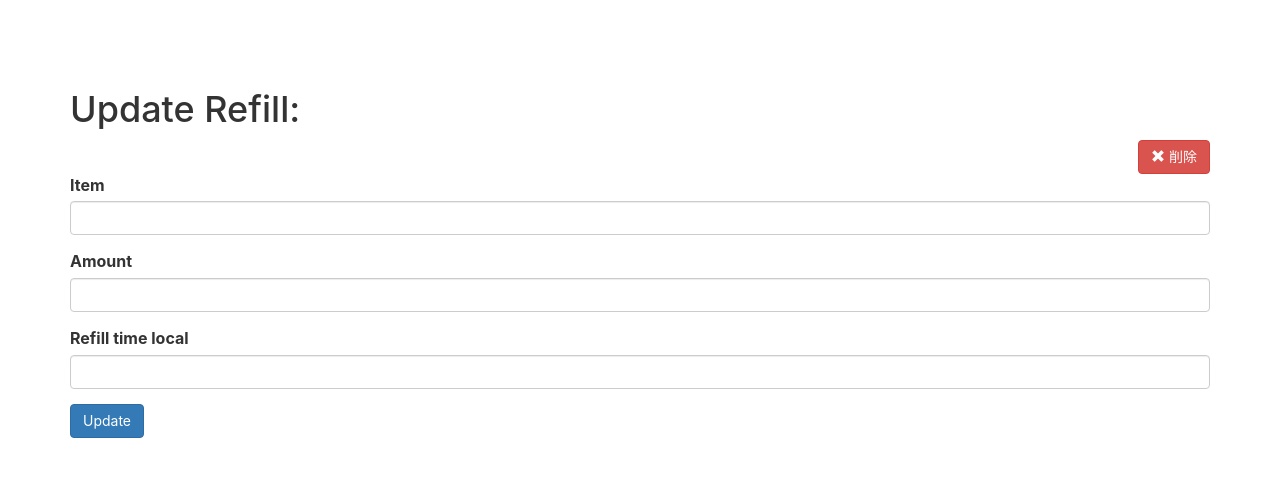
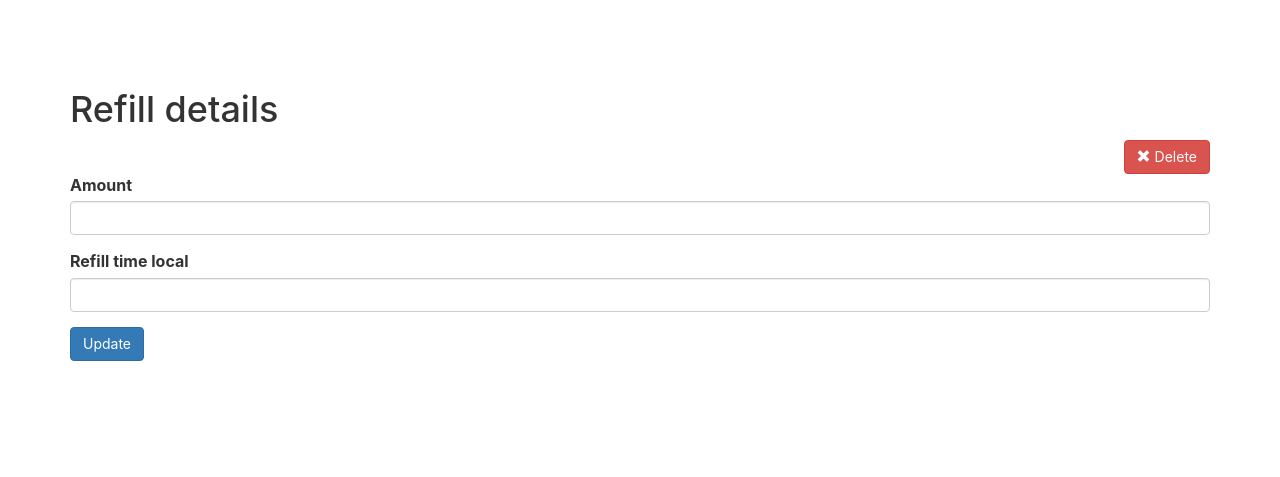
Before and after one commit to sharapeco/zaiko-arunke, a Yii app: template views/refill/update.php in a window 1280 px wide. Shown: the top 477 px of the page. Run offline with PHP 8.4 and a stand-in for Yii, Linux system fonts and the light colour scheme; the template is opened without the code that fills it, so the values that code supplies are empty; form fields are guessed from the names that the template uses; some libraries are stand-ins or nearby versions.

Commit message:
Finally done i18n.

```diff
--- a/messages/ja/app.php
+++ b/messages/ja/app.php
@@ -18,10 +18,14 @@
  */
 return [
     'About' => '在庫あるんけについて',
+    'About Zaiko Arunke' => '在庫あるんけについて',
     'Items' => '項目一覧',
     'Login' => 'ログイン',
     'Logout ({username})' => 'ログアウト ({username}）',
     'Zaiko Arunke' => '在庫あるんけ',
+    'Toyota production method into your home' => '家庭にもトヨタ生産方式を',
+    'App, you can know the rest of stocks at a glance.' => '在庫あるんけは日用品の在庫を一目でわかるようにするアプリです。',
+    'Start now' => '今すぐ使う',
 
     // Date formats
     'php:j F Y' => 'php:Y年n月j日',
--- a/models/Refill.php
+++ b/models/Refill.php
@@ -53,8 +53,8 @@ class Refill extends BaseModel
     public function attributeLabels()
     {
         return [
-            'id' => Yii::t('app/refill', 'ID'),
-            'item_id' => Yii::t('app/refill', 'Item ID'),
+            'id' => Yii::t('app/refill', 'Id'),
+            'item_id' => Yii::t('app/refill', 'Item id'),
             'amount' => Yii::t('app/refill', 'Amount'),
             'refill_time' => Yii::t('app/refill', 'Refill date'),
             'refill_time_local' => Yii::t('app/refill', 'Refill date'),
--- a/views/refill/_form.php
+++ b/views/refill/_form.php
@@ -12,14 +12,16 @@ use yii\widgets\ActiveForm;
 
     <?php $form = ActiveForm::begin(); ?>
 
-    <?= $form->field($model, 'item_id')->textInput() ?>
-
     <?= $form->field($model, 'amount')->textInput() ?>
 
     <?= $form->field($model, 'refill_time_local')->textInput() ?>
 
     <div class="form-group">
-        <?= Html::submitButton($model->isNewRecord ? 'Create' : 'Update', ['class' => $model->isNewRecord ? 'btn btn-success' : 'btn btn-primary']) ?>
+        <?=
+        Html::submitButton(
+            Yii::t('app/refill','Update'),
+            ['class' => $model->isNewRecord ? 'btn btn-success' : 'btn btn-primary'])
+        ?>
     </div>
 
     <?php ActiveForm::end(); ?>
--- a/views/refill/update.php
+++ b/views/refill/update.php
@@ -5,23 +5,25 @@ use yii\helpers\Html;
 /* @var $this yii\web\View */
 /* @var $model app\models\Refill */
 
-$this->title = 'Update Refill: ' . $model->id;
-$this->params['breadcrumbs'][] = ['label' => 'Refills', 'url' => ['index']];
-$this->params['breadcrumbs'][] = ['label' => $model->id, 'url' => ['view', 'id' => $model->id]];
-$this->params['breadcrumbs'][] = 'Update';
+$this->title = Yii::t('app/refill', 'Refill details');
 ?>
 <div class="refill-update">
 
     <h1><?= Html::encode($this->title) ?></h1>
 
     <div class="text-right">
-        <?= Html::a('<span class="glyphicon glyphicon-remove"></span> '.Yii::t('app', '削除').'', ['delete', 'id' => $model->id, 'item_id' => $model->item_id], [
-            'class' => 'btn btn-danger',
-            'data' => [
-                'confirm' => 'この項目を削除してもよろしいですか？',
-                'method' => 'POST',
-            ],
-        ]) ?>
+        <?=
+        Html::a(
+            '<span class="glyphicon glyphicon-remove"></span> ' . Yii::t('app/refill', 'Delete'),
+            ['delete', 'id' => $model->id, 'item_id' => $model->item_id],
+            [
+                'class' => 'btn btn-danger',
+                'data' => [
+                    'confirm' => Yii::t('app/refill', 'Delete this item?'),
+                    'method' => 'POST',
+                ],
+            ])
+        ?>
     </div>
 
     <?= $this->render('_form', [
--- a/web/assets/css/site.css
+++ b/web/assets/css/site.css
@@ -18,7 +18,10 @@ h1, h2, h3,
 }
 
 .jumbotron h1 {
-	font-family: "ヒラギノ角ゴシック", sans-serif; font-weight: 800;
+    font-weight: 800;
+}
+[lang*="ja"] .jumbotron h1 {
+	font-family: "ヒラギノ角ゴシック", sans-serif;
 }
 
 .form-action {
```
Also changed, not shown: views/site/about.php (+4 -4 lines), README.md.
